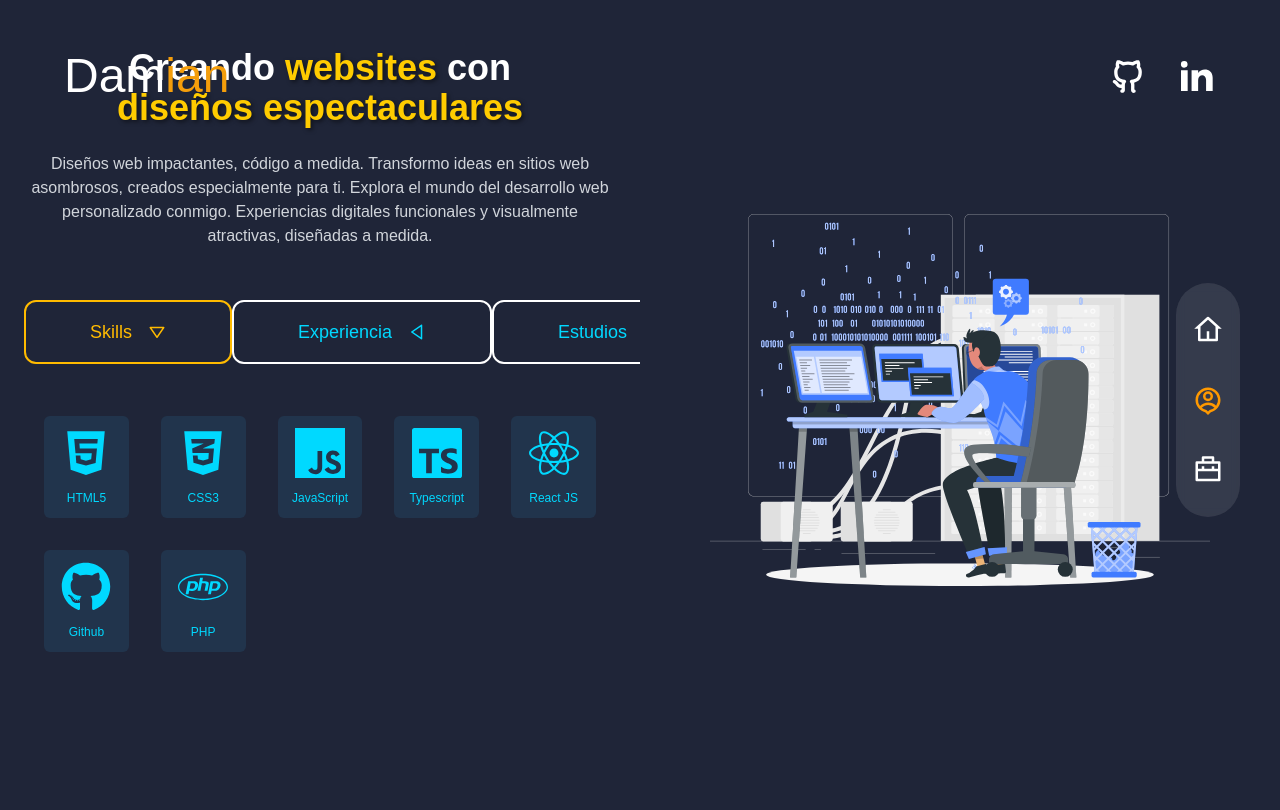
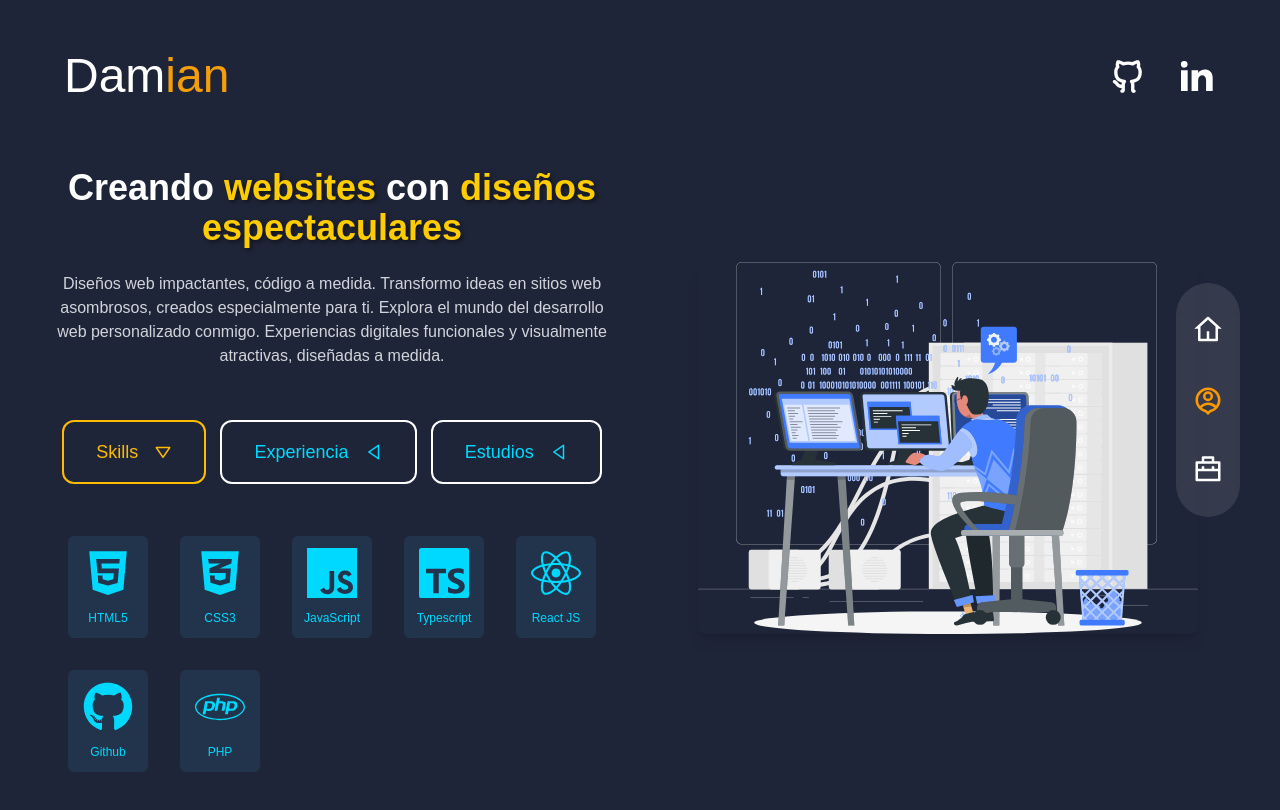
Before and after one commit to DamianUscapiBaez/portafoliopersonal, a Next.js app: page /about in a window 1280 px wide. Shown: the top 810 px of the page. Built offline with nearby package versions, Linux system fonts and the light colour scheme; a web font is replaced by a local one.

Commit message:
update about

```diff
--- a/src/components/About/About.tsx
+++ b/src/components/About/About.tsx
@@ -17,38 +17,60 @@ export function About() {
         transition: { duration: 0.8, delay: 0.2 },
     };
     return (
-        <div style={{ background: "#1f2538", color: "#00d9ff" }} className="min-h-screen flex items-center justify-center">
+        <div style={{ background: "#1f2538", color: "#00d9ff" }} className="min-h-screen flex flex-col md:flex-row items-center justify-center p-6">
+            {/* Contenedor de texto y contenido */}
             <motion.div
                 initial={motionTransitionsAbout.initial}
                 animate={motionTransitionsAbout.animate}
                 transition={motionTransitionsAbout.transition}
                 className="flex-1 md:items-center px-6 mx-auto md:max-w-4xl pt-20 md:pt-0 pb-20 overflow-hidden text-center md:text-left"
             >
-                <h1 className="mb-6 md:text-4xl text-center font-extrabold text-white">
-                    Creando <span style={{ color: accentColor, textShadow: "2px 2px 4px rgba(0, 0, 0, 0.5)" }}>websites</span> con <br />
+                {/* Título principal */}
+                {/* <h1 className="mb-6 text-3xl md:text-4xl text-center font-extrabold text-white">
+                    Creando{" "}
+                    <span style={{ color: accentColor, textShadow: "2px 2px 4px rgba(0, 0, 0, 0.5)" }}>
+                        websites
+                    </span>{" "}
+                    con{" "}
+                    <span style={{ color: accentColor, textShadow: "2px 2px 4px rgba(0, 0, 0, 0.5)" }}>
+                        diseños espectaculares
+                    </span>
+                </h1> */}
+                <div className="pt-28 md:pt-36"> {/* Ajusta este padding según necesites */}
+                    <h1 className="mb-6 text-3xl md:text-4xl text-center font-extrabold text-white">
+                        Creando{" "}
+                        <span style={{ color: accentColor, textShadow: "2px 2px 4px rgba(0, 0, 0, 0.5)" }}>
+                            websites
+                        </span>{" "}
+                        con{" "}
                         <span style={{ color: accentColor, textShadow: "2px 2px 4px rgba(0, 0, 0, 0.5)" }}>
                             diseños espectaculares
                         </span>
                     </h1>
-                <p className="text-center text-gray-300">
+                </div>
+                {/* Descripción */}
+                <p className="text-center text-gray-300 max-w-2xl mx-auto">
                     Diseños web impactantes, código a medida. Transformo ideas en sitios web asombrosos, creados especialmente para ti. Explora el mundo del desarrollo web personalizado conmigo. Experiencias digitales funcionales y visualmente atractivas, diseñadas a medida.
                 </p>
+
+                {/* Botones de navegación */}
                 <div className="flex flex-col mt-10 mb-3 md:flex-row justify-evenly md:mt-10 md:mb-5">
                     {dataAbout.map((dataText, itemIndex) => (
                         <div
                             key={dataText.id}
-                            className={`cursor-pointer ${index === dataText.id ? 'btnClassBlue duration-300 transition-all' : 'border-white'} md:text-lg relative px-3 md:px-16 py-4 border-2 rounded-xl flex justify-between items-center my-3`}
+                            className={`cursor-pointer ${index === dataText.id
+                                ? "btnClassBlue duration-300 transition-all"
+                                : "border-white"
+                                } md:text-lg relative px-3 md:px-8 py-4 border-2 rounded-xl flex justify-between items-center my-3 hover:bg-sky-500/10 transition-colors`}
                             onClick={() => setIndex(itemIndex)}
                         >
                             <p className="mr-4 text-md md:text-lg">{dataText.text}</p>
-                            {index === dataText.id ? (
-                                <BiDownArrow />
-                            ) : (
-                                <BiLeftArrow />
-                            )}
+                            {index === dataText.id ? <BiDownArrow /> : <BiLeftArrow />}
                         </div>
                     ))}
                 </div>
+
+                {/* Contenido dinámico */}
                 {index === 0 && (
                     <div className="max-w-4xl p-5 mx-auto rounded-xl grid gap-4 sm:gap-8 grid-cols-2 sm:grid-cols-2 md:grid-cols-3 lg:grid-cols-4 xl:grid-cols-5 items-center justify-center">
                         {dataAboutSkills.map((items, index) => (
@@ -62,30 +84,43 @@ export function About() {
                         ))}
                     </div>
                 )}
+
                 {index !== 0 && dataAboutList[index - 1] && (
                     <div className="max-w-4xl p-6 mx-auto bg-sky-400/10 rounded-xl w-full">
                         <ul className="list-none pl-0">
-                            {(dataAboutList[index - 1].experience || dataAboutList[index - 1].studies)?.map((item, innerIndex) => (
+                            {(dataAboutList[index - 1].experience || dataAboutList[index - 1].studies)?.map(
+                                (item, innerIndex) => (
                                     <li key={innerIndex} className="mb-6 relative flex items-center">
-                                    <div className={`bg-${accentColor} h-6 w-6 rounded-full mr-4`}></div>
+                                        <div
+                                            className={`bg-${accentColor} h-6 w-6 rounded-full mr-4`}
+                                        ></div>
                                         <div className={`border-l-4 border-${accentColor} pl-4`}>
                                             <h3 className="text-xl font-semibold mb-1">{item.title}</h3>
                                             <p className="text-sm text-gray-400 mb-1">{item.date}</p>
                                             <p className="text-sm">{item.data}</p>
                                         </div>
                                     </li>
-                            ))}
+                                )
+                            )}
                         </ul>
                     </div>
                 )}
             </motion.div>
+
+            {/* Imagen */}
             <motion.div
                 initial={{ opacity: 0, scale: 0.5 }}
                 animate={{ opacity: 1, scale: 1 }}
                 transition={{ duration: 0.8, delay: 0.2 }}
                 className="hidden md:flex relative items-center justify-center w-full md:w-1/2 md:max-w-4xl"
             >
-                <Image src={about} width="500" height="550" alt="programming design" />
+                <Image
+                    src={about}
+                    width="500"
+                    height="550"
+                    alt="Programación y diseño"
+                    className="rounded-lg shadow-lg"
+                />
             </motion.div>
         </div>
     );
--- a/src/components/Work/Work.tsx
+++ b/src/components/Work/Work.tsx
@@ -59,7 +59,7 @@ export function Work() {
                                 </div>
                                 <div className="flex justify-center mt-2 space-x-2">
                                     <ProjectLink href={project.repositoryLink} icon={<FaGithub />} label="Ver código" />
-                                    <ProjectLink href={project.demoLink} icon={<CiDesktop />} label="Ver demo" />
+                                    {/* <ProjectLink href={project.demoLink} icon={<CiDesktop />} label="Ver demo" /> */}
                                 </div>
                             </div>
                         </motion.div>
```
Also changed, not shown: src/components/About/About.data.tsx (line endings or trailing spaces). Lines whose indentation alone changed are shown as unchanged.
